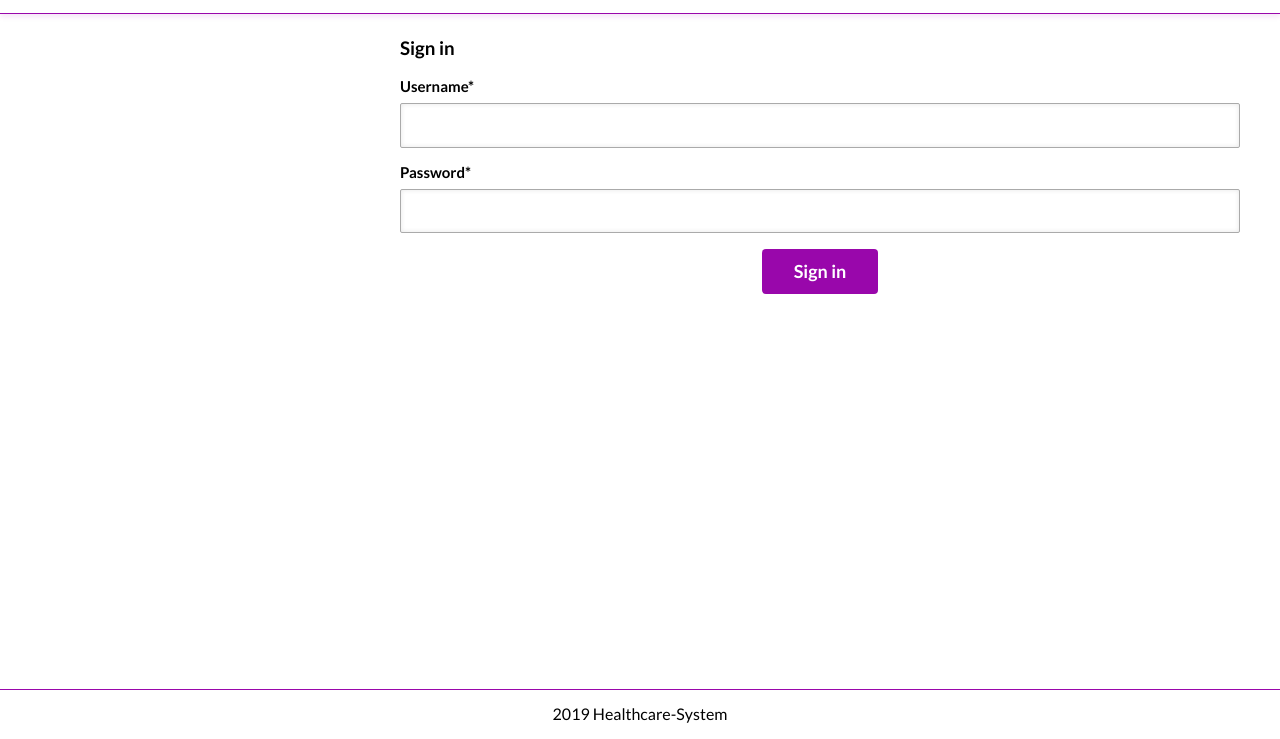
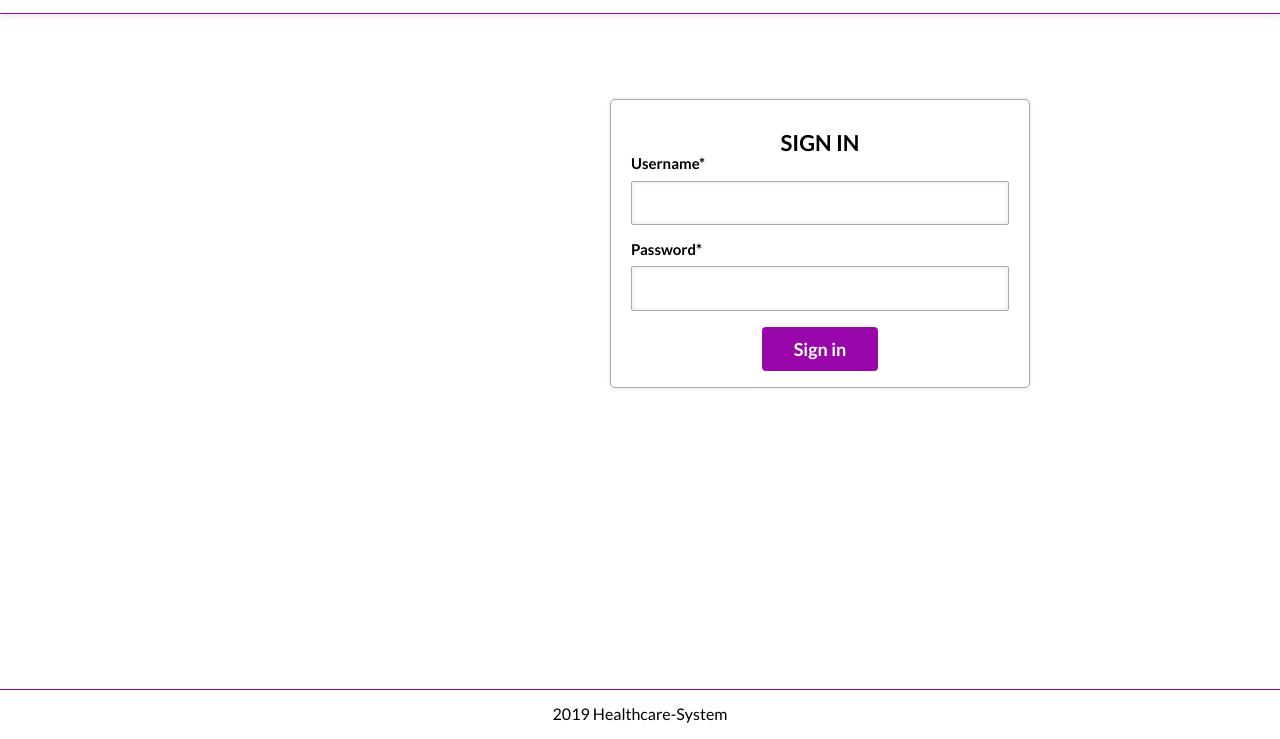
Before and after one commit to ljurak/healthcare-system, a React app in the folder front/: page /info in a window 1280 px wide. Shown: the part 61-800 px from the top of the page. Built offline with nearby package versions, Linux system fonts and the light colour scheme; what normalizr would draw is missing.

Commit message:
added styles for login form

```diff
--- a/front/src/index.css
+++ b/front/src/index.css
@@ -116,6 +116,15 @@
 	width: 70%;
 }
 
+.login-form-wrapper {
+	width: 50%;
+	padding: 0 2rem;
+	margin: 8rem auto 0;
+	border: 1px solid #aaa;
+	border-radius: 0.5rem;
+	box-shadow: 0 0 5px rgba(0,0,0,.1);
+}
+
 .form .form-row {
 	margin-bottom: 1.6rem;
 }
@@ -176,7 +185,8 @@
 
 .patient-add-form-title,
 .patients-search-title,
-.patient-info-title {
+.patient-info-title,
+.login-form-title {
 	margin-top: 4rem;
 	margin-bottom: 0;
 	font-size: 2.2rem;
@@ -185,7 +195,8 @@
 }
 
 .patient-add-form-title,
-.patient-info-title {
+.patient-info-title,
+.login-form-title {
 	margin-top: 3rem;
 }
 
```
